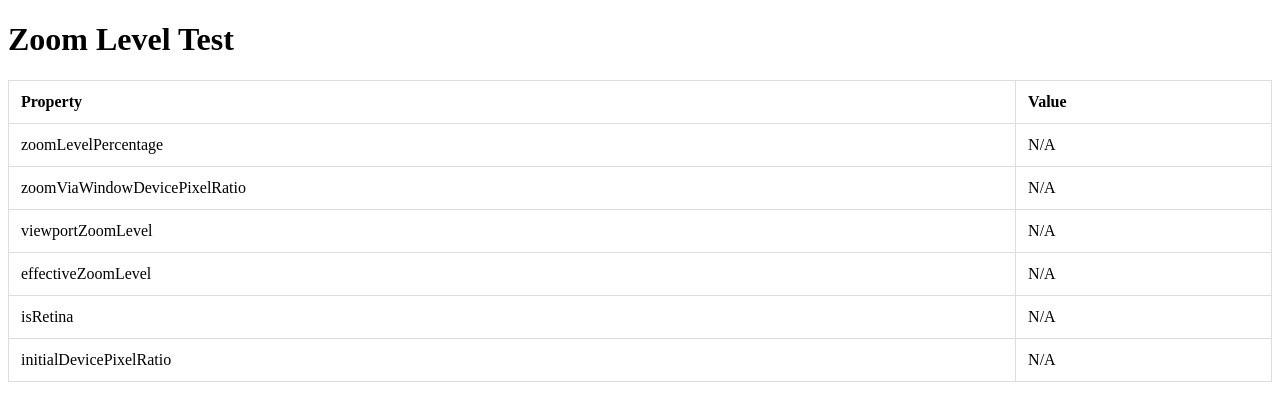
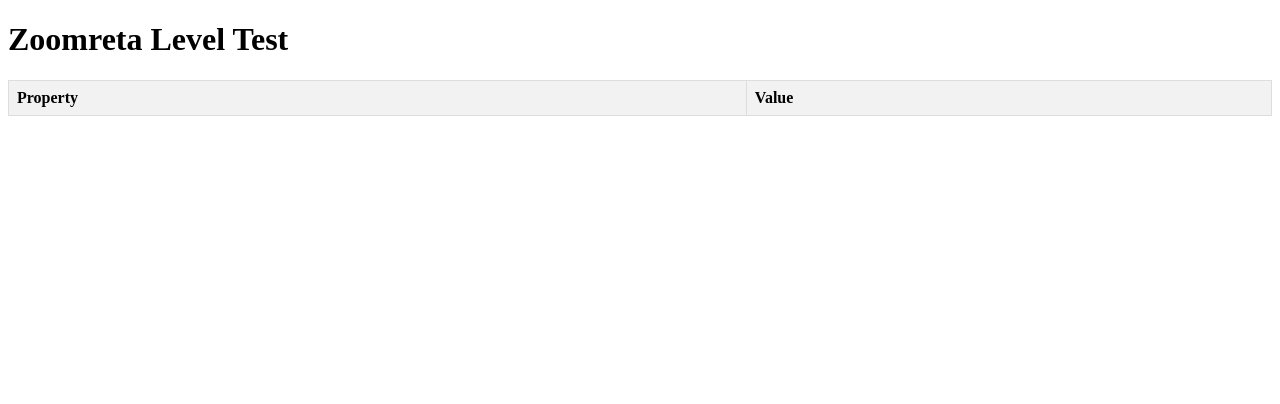
Before and after one commit to benderbinary/zoomreta_test_example, a website: page index.html in a window 1280 px wide. Drawn offline with Linux system fonts and the light colour scheme; some packages are replaced by stand-ins of ours; a script that the page names is missing.

Commit message:
minor updates

```diff
--- a/index.html
+++ b/index.html
@@ -8,26 +8,19 @@
       table {
         width: 100%;
         border-collapse: collapse;
-        margin: 20px 0;
-        font-size: 1em;
+      }
+      th, td {
+        border: 1px solid #ddd;
+        padding: 8px;
         text-align: left;
       }
-
-      table,
-      th,
-      td {
-        border: 1px solid #dddddd;
-      }
-
-      th,
-      td {
-        padding: 12px;
+      th {
+        background-color: #f2f2f2;
       }
     </style>
   </head>
-
   <body>
-    <h1>Zoom Level Test</h1>
+    <h1>Zoomreta Level Test</h1>
     <table>
       <thead>
         <tr>
@@ -35,62 +28,34 @@
           <th>Value</th>
         </tr>
       </thead>
-      <tbody id="zoom-levels">
-        <tr>
-          <td>zoomLevelPercentage</td>
-          <td id="zoomLevelPercentage">N/A</td>
-        </tr>
-        <tr>
-          <td>zoomViaWindowDevicePixelRatio</td>
-          <td id="zoomViaWindowDevicePixelRatio">N/A</td>
-        </tr>
-        <tr>
-          <td>viewportZoomLevel</td>
-          <td id="viewportZoomLevel">N/A</td>
-        </tr>
-        <tr>
-          <td>effectiveZoomLevel</td>
-          <td id="effectiveZoomLevel">N/A</td>
-        </tr>
-        <tr>
-          <td>isRetina</td>
-          <td id="isRetina">N/A</td>
-        </tr>
-        <tr>
-          <td>initialDevicePixelRatio</td>
-          <td id="initialDevicePixelRatio">N/A</td>
-        </tr>
-      </tbody>
+      <tbody id="zoom-levels-table"></tbody>
     </table>
 
     <script src="node_modules/zoomreta/dist/bundle.js"></script>
     <script>
-      function updateZoomLevelTable(zoomLevels) {
-        document.getElementById("zoomLevelPercentage").textContent = zoomLevels.zoomLevelPercentage;
-        document.getElementById("zoomViaWindowDevicePixelRatio").textContent = zoomLevels.zoomViaWindowDevicePixelRatio;
-        document.getElementById("viewportZoomLevel").textContent = zoomLevels.viewportZoomLevel;
-        document.getElementById("effectiveZoomLevel").textContent = zoomLevels.effectiveZoomLevel;
-        document.getElementById("isRetina").textContent = zoomLevels.isRetina;
-        document.getElementById("initialDevicePixelRatio").textContent = zoomLevels.initialDevicePixelRatio;
+      function logZoomLevel(zoomLevels) {
+        console.log("Zoom Levels:", zoomLevels);
+        const tableBody = document.getElementById('zoom-levels-table');
+        tableBody.innerHTML = `
+          <tr><td>zoomLevelPercentage</td><td>${zoomLevels.zoomLevelPercentage}</td></tr>
+          <tr><td>zoomViaWindowDevicePixelRatio</td><td>${zoomLevels.zoomViaWindowDevicePixelRatio}</td></tr>
+          <tr><td>viewportZoomLevel</td><td>${zoomLevels.viewportZoomLevel}</td></tr>
+          <tr><td>systemZoomLevel</td><td>${zoomLevels.systemZoomLevel}</td></tr>
+          <tr><td>effectiveZoomLevel</td><td>${zoomLevels.effectiveZoomLevel}</td></tr>
+          <tr><td>isRetina</td><td>${zoomLevels.isRetina}</td></tr>
+          <tr><td>initialDevicePixelRatio</td><td>${zoomLevels.initialDevicePixelRatio}</td></tr>
+        `;
       }
 
-      function logZoomLevel(zoomLevels) {
-        console.log("Zoom Levels:", zoomLevels);
-        updateZoomLevelTable(zoomLevels);
-      }
+      // Initial log
+      logZoomLevel(zoomreta.getAdjustedZoomLevel({ includeRetina: true, includeZoomViaWindow: true }));
 
-      logZoomLevel(
-        zoomreta.getAdjustedZoomLevel({
-          includeRetina: true,
-          includeZoomViaWindow: true,
-        })
-      );
-
+      // Check for changes in zoom levels
       zoomreta.checkForChanges(logZoomLevel, 500, {
         oncePerStateChange: false,
         includeRetina: true,
         includeZoomViaWindow: true,
-        threshold: 5,
+        threshold: 5
       });
     </script>
   </body>
```
Also changed, not shown: 1 other file.
